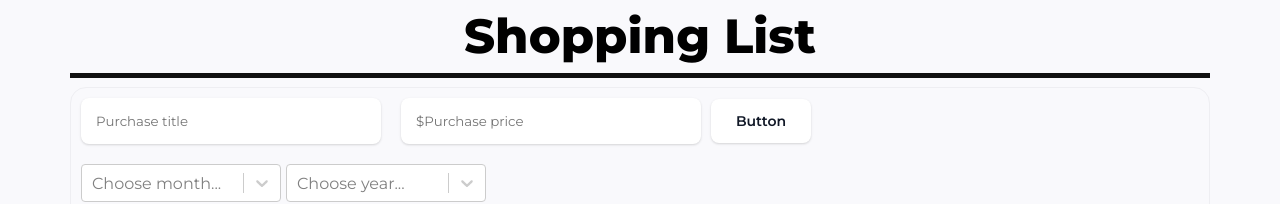
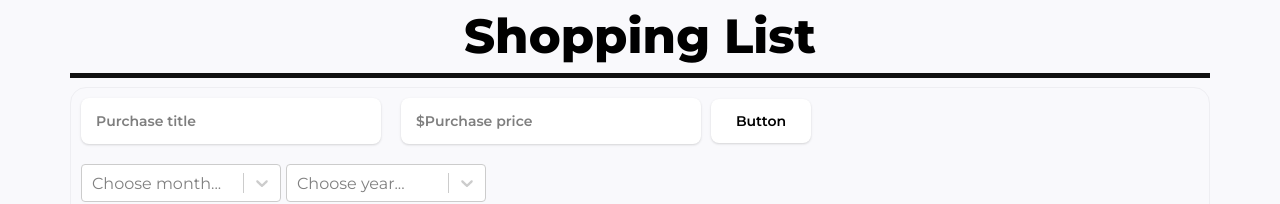
Before and after one commit to RomanRiezanov/Purchases-List, a React (Create React App) app: page / in a window 1280 px wide. Shown: the top 204 px of the page. Built offline with nearby package versions, Linux system fonts and the light colour scheme.

Commit message:
some new styles fot inputs and for button

```diff
--- a/src/components/UI/button/Button.module.scss
+++ b/src/components/UI/button/Button.module.scss
@@ -3,7 +3,7 @@
   border: 0;
   border-radius: 0.5rem;
   box-sizing: border-box;
-  color: #111827;
+  color: #000000;
   font-size: 0.875rem;
   font-weight: 600;
   line-height: 1.25rem;
--- a/src/components/UI/input/Input.module.scss
+++ b/src/components/UI/input/Input.module.scss
@@ -10,3 +10,11 @@
 .inpt:hover {
   background-color: rgb(249, 250, 251);
 }
+
+.inpt::placeholder {
+  color: #000000;
+  font-size: 0.875rem;
+  font-weight: 600;
+  line-height: 1.25rem;
+  opacity: 0.5;
+}
```
